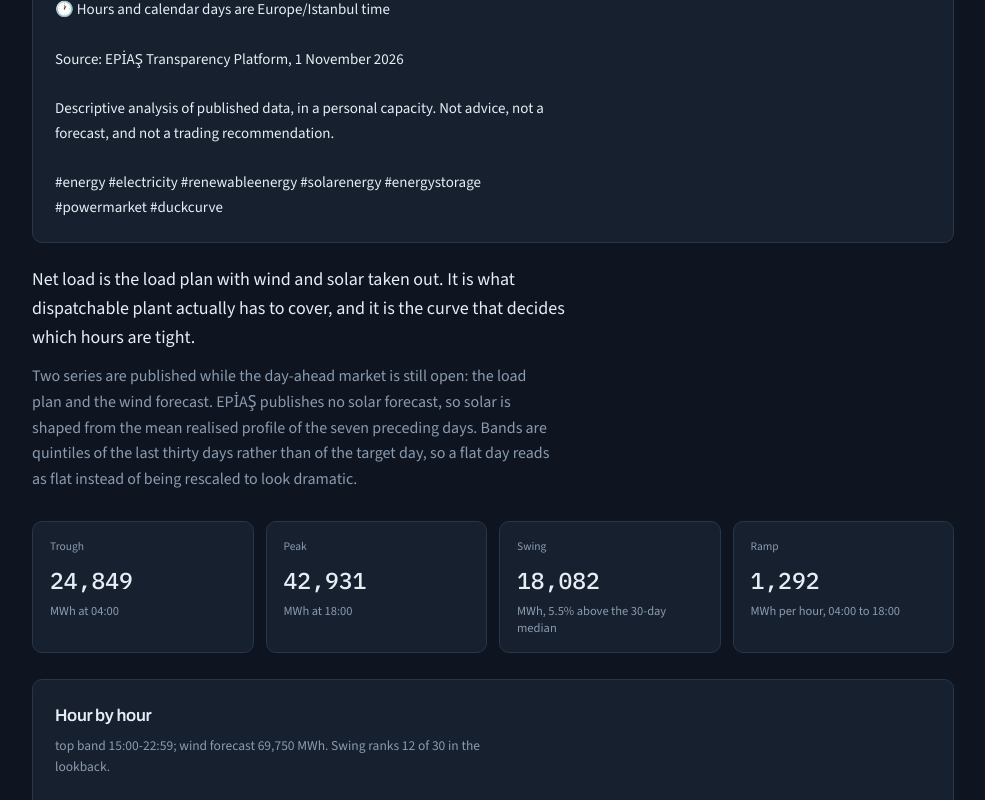
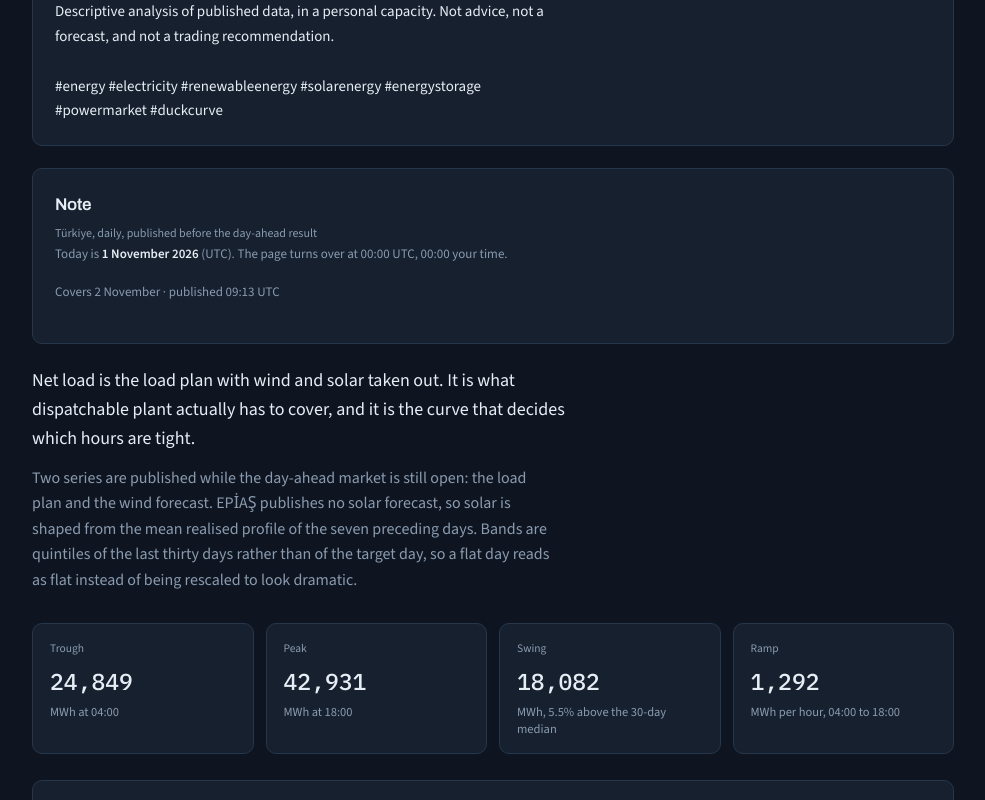
Before and after one commit to alibingul-dev/power-analytics, a plain HTML site: page index.html in a window 1280 px wide. Shown: the part 1747-2547 px from the top of the page, without its empty margins (282-1267 px from the left). Drawn offline with nearby package versions, Linux system fonts and the light colour scheme.

Commit message:
TR net load outlook: date/publish lines moved below the post as a note
Co-Authored-By: Claude Opus 5.5 <noreply@anthropic.com>
Claude-Session: https://claude.ai/code/session_01AWdkQQpi895R6DmLZEAu5H

```diff
--- a/index.html
+++ b/index.html
@@ -517,7 +517,6 @@ a.btn{display:inline-block;text-decoration:none}
 
 <!-- ===== NET LOAD OUTLOOK ===== -->
 <section class="view on" id="tr-netload">
-  <div class="eyebrow">Türkiye, daily, published before the day-ahead result</div>
   <div class="gatebox" id="tr-netload-gate"></div>
   <h1 id="d-title">Loading…</h1>
   <p class="note-p" id="d-record" hidden></p>
@@ -1260,12 +1259,15 @@ function renderTRPage(vid,kind){
   const today=utcToday(),e=FEED.items.find(x=>x.kind===kind&&x.day===today);
   const head=`<p class="pday">Today is <b>${fmtDate(today)}</b> (UTC). The page turns over at 00:00 UTC, ${nextTurn()} your time.</p>`;
   sec.classList.toggle("stale",!e);
-  if(!e){gate.innerHTML=`<h1>Not out yet</h1>`+head+`<div class="panel"><p class="note" style="margin:0">Today's ${PK[kind].toLowerCase()} has not been published yet. Earlier days are under <a class="post" href="#tr-weekly">Weekly</a>.</p></div>`;box.innerHTML="";return}
-  gate.innerHTML=head+`<p class="pday">${covers(e)} · published ${new Date(e.at).toLocaleTimeString("en-GB",{hour:"2-digit",minute:"2-digit",timeZone:"UTC"})} UTC</p>`;
+  const eb=vid==="tr-netload"?`<div class="eyebrow">Türkiye, daily, published before the day-ahead result</div>`:"";
+  if(!e){gate.innerHTML=eb+`<h1>Not out yet</h1>`+head+`<div class="panel"><p class="note" style="margin:0">Today's ${PK[kind].toLowerCase()} has not been published yet. Earlier days are under <a class="post" href="#tr-weekly">Weekly</a>.</p></div>`;box.innerHTML="";return}
+  const meta=head+`<p class="pday">${covers(e)} · published ${new Date(e.at).toLocaleTimeString("en-GB",{hour:"2-digit",minute:"2-digit",timeZone:"UTC"})} UTC</p>`;
+  gate.innerHTML=vid==="tr-netload"?"":meta;
   let h="";
   if(e.media)h+=panel("The clip","The animation that went out with the post. It plays on its own; tap for controls.",`<div class="clip"><video data-auto controls muted loop playsinline preload="none" poster="${esc(e.media.poster)}" src="${esc(e.media.src)}"></video></div>`);
   const url=e.post_id?"https://www.linkedin.com/feed/update/"+e.post_id:null;
   h+=panel("The post",url?`As published on LinkedIn. <a class="post" href="${url}" target="_blank" rel="noopener">Open on LinkedIn ↗</a>`:"",e.text?`<p class="posttext">${esc(e.text)}</p>`:`<p class="note" style="margin:0">The text of this post is not on file.</p>`);
+  if(vid==="tr-netload")h+=`<div class="panel"><h2>Note</h2>${eb}${meta}</div>`;
   box.innerHTML=h;
 }
 function renderPosts(){
```
